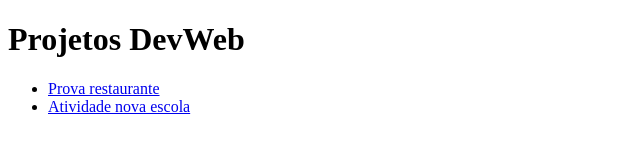
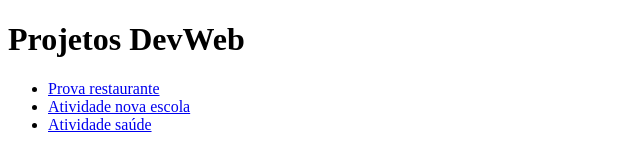
Before and after one commit to matheuspasqualinimello-lang/dev-web, a plain HTML site: page index.html in a window 1280 px wide. Shown: the whole page, without its empty margins (0-640 px from the left). Drawn offline with Linux system fonts and the light colour scheme.

Commit message:
Atividade saúde 2

```diff
--- a/index.html
+++ b/index.html
@@ -15,6 +15,9 @@
             <li>
                 <a href="atv-nv-escola/">Atividade nova escola</a>
             </li>
+            <li>
+                <a href="atv-saude/">Atividade saúde</a>
+            </li>
         </ul>
     </main>
 </body>
```
